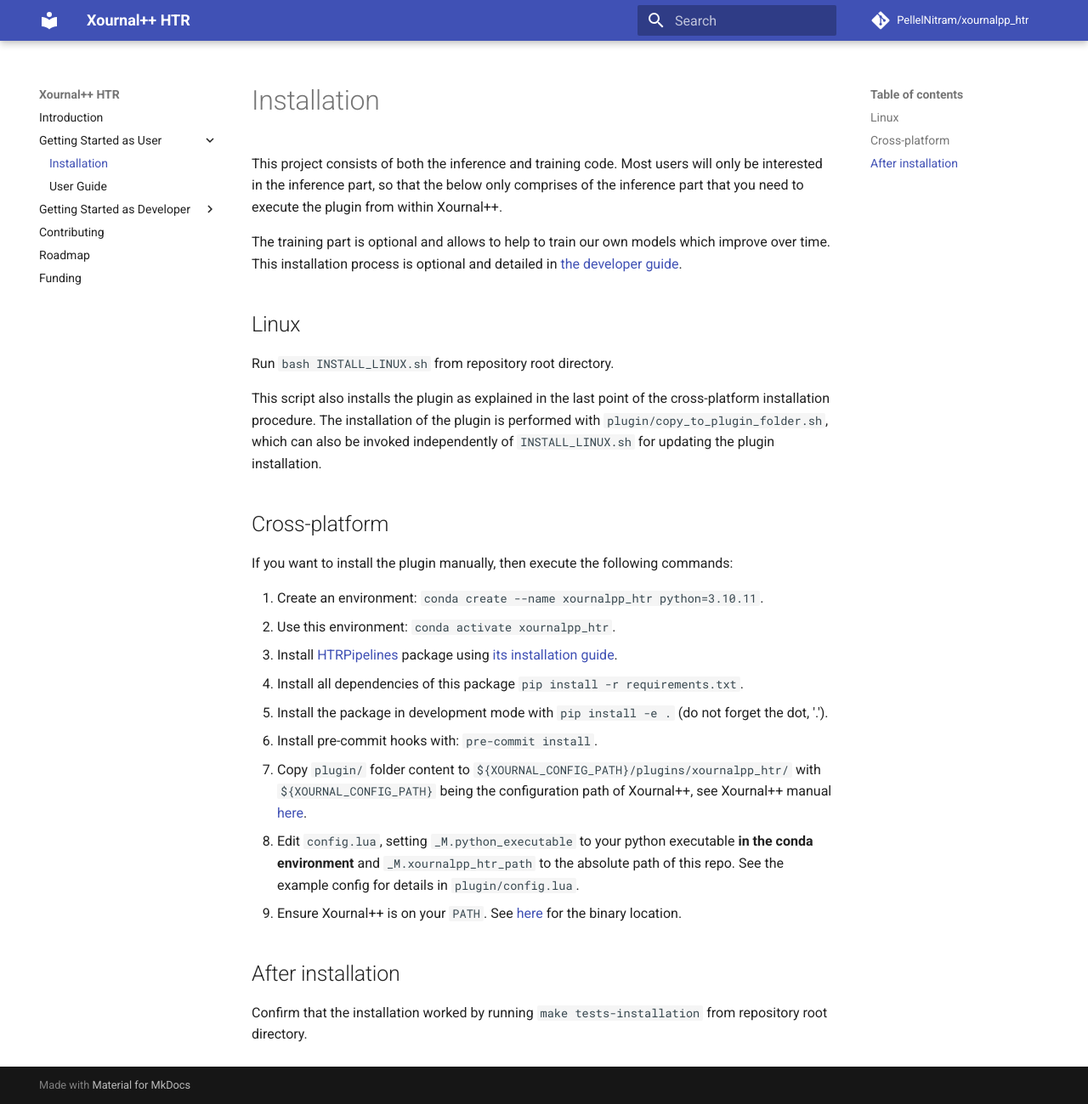
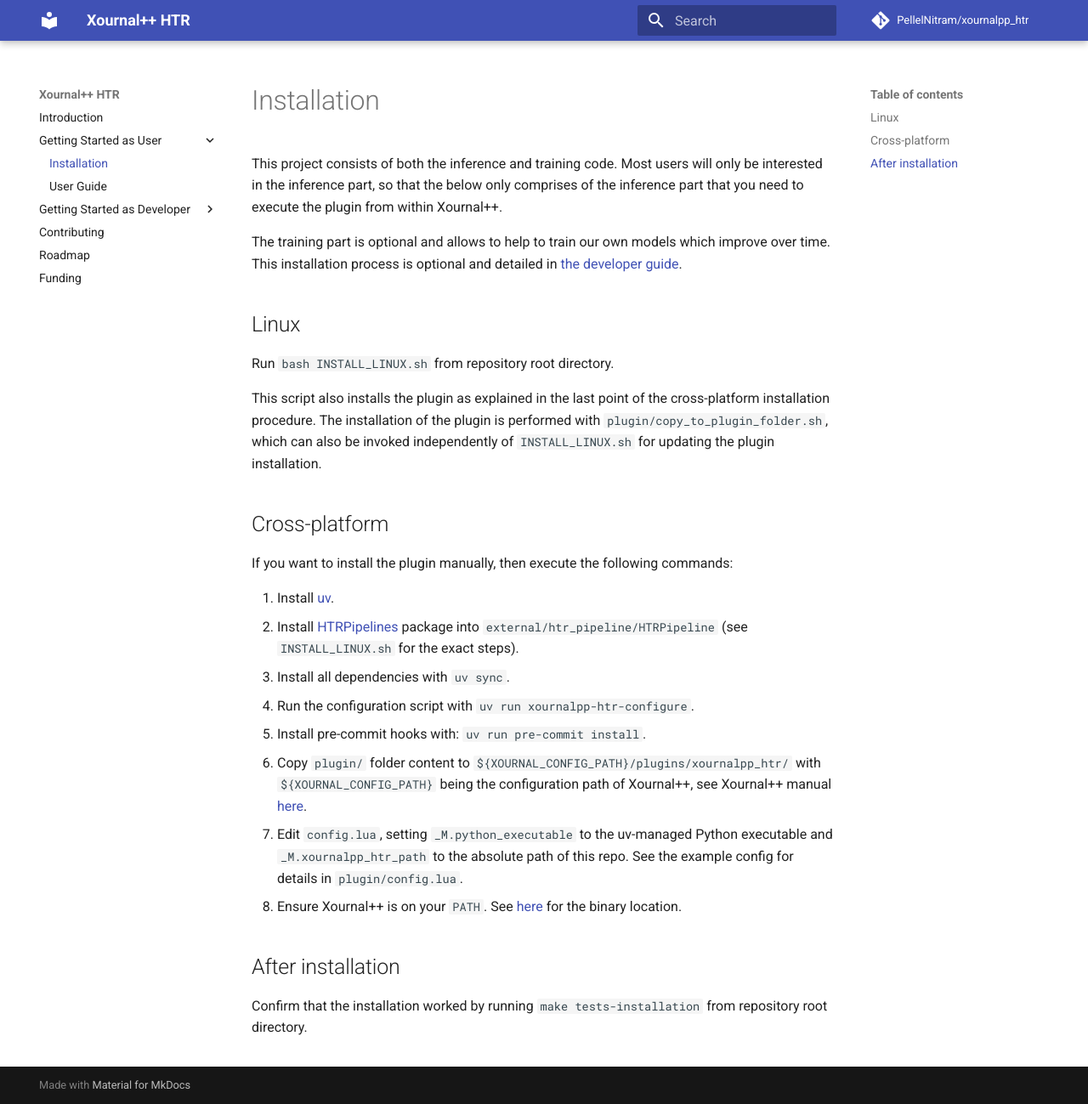
Before and after one commit to PellelNitram/xournalpp_htr, an MkDocs documentation site: the page built from docs/installation_user.md, in a window 1280 px wide and 1299 px high. Shown: the whole window at 85% size. Built offline with MkDocs 1.6.1 and Material for MkDocs 9.7.7, drawn with Linux system fonts in a browser that asks for light colours; comment, search, counter and statistics services are not loaded.

Commit message:
Update user installation docs to use uv instead of conda/pip. [CC]

```diff
--- a/docs/installation_user.md
+++ b/docs/installation_user.md
@@ -14,15 +14,14 @@
 
 If you want to install the plugin manually, then execute the following commands:
 
-1. Create an environment: ``conda create --name xournalpp_htr python=3.10.11``.
-2. Use this environment: ``conda activate xournalpp_htr``.
-3. Install [HTRPipelines](https://github.com/githubharald/HTRPipeline) package using [its installation guide](https://github.com/githubharald/HTRPipeline/tree/master#installation).
-4. Install all dependencies of this package ``pip install -r requirements.txt``.
-5. Install the package in development mode with ``pip install -e .`` (do not forget the dot, '.').
-6. Install pre-commit hooks with: `pre-commit install`.
-7. Copy `plugin/` folder content to `${XOURNAL_CONFIG_PATH}/plugins/xournalpp_htr/` with `${XOURNAL_CONFIG_PATH}` being the configuration path of Xournal++, see Xournal++ manual [here](https://xournalpp.github.io/guide/file-locations/).
-8. Edit `config.lua`, setting `_M.python_executable` to your python executable **in the conda environment** and `_M.xournalpp_htr_path` to the absolute path of this repo. See the example config for details in `plugin/config.lua`.
-9. Ensure Xournal++ is on your `PATH`. See [here](https://xournalpp.github.io/guide/file-locations/) for the binary location.
+1. Install [uv](https://docs.astral.sh/uv/getting-started/installation/).
+2. Install [HTRPipelines](https://github.com/githubharald/HTRPipeline) package into `external/htr_pipeline/HTRPipeline` (see `INSTALL_LINUX.sh` for the exact steps).
+3. Install all dependencies with `uv sync`.
+4. Run the configuration script with `uv run xournalpp-htr-configure`.
+5. Install pre-commit hooks with: `uv run pre-commit install`.
+6. Copy `plugin/` folder content to `${XOURNAL_CONFIG_PATH}/plugins/xournalpp_htr/` with `${XOURNAL_CONFIG_PATH}` being the configuration path of Xournal++, see Xournal++ manual [here](https://xournalpp.github.io/guide/file-locations/).
+7. Edit `config.lua`, setting `_M.python_executable` to the uv-managed Python executable and `_M.xournalpp_htr_path` to the absolute path of this repo. See the example config for details in `plugin/config.lua`.
+8. Ensure Xournal++ is on your `PATH`. See [here](https://xournalpp.github.io/guide/file-locations/) for the binary location.
 
 ## After installation
 
```
